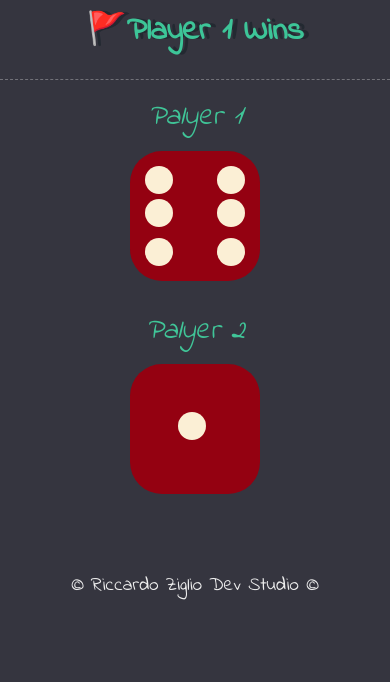
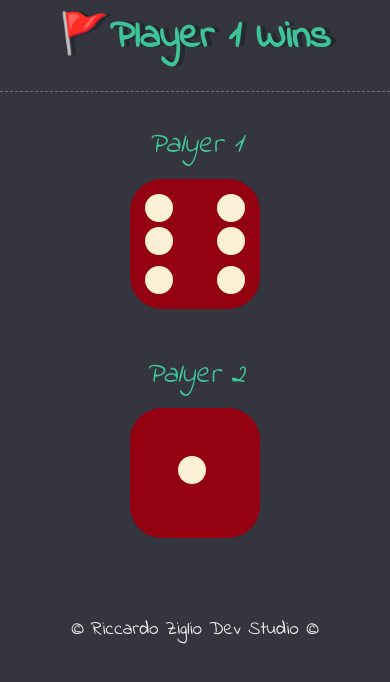
Before and after one commit to ricky80l/Dice-Game, a plain HTML site: page index.html in a window 390 px wide. Drawn offline with Linux system fonts and the light colour scheme.

Commit message:
Add files via upload

```diff
--- a/style.css
+++ b/style.css
@@ -101,7 +101,7 @@ footer {
 
 @media screen and (max-width:900px) {
     h1 {
-        font-size: 2rem;
+        font-size: 2.5rem;
         margin-top: 0.5rem;
         margin-bottom: 1.5rem;
         color: #3dc598;
@@ -118,7 +118,7 @@ footer {
         color: #49ddab;
     }
     h2:nth-child(1) {
-        margin-top: 1rem;
+        margin-top: 2rem;
     }
     .dice {
         margin: 0.8rem auto 0.8rem;
```
